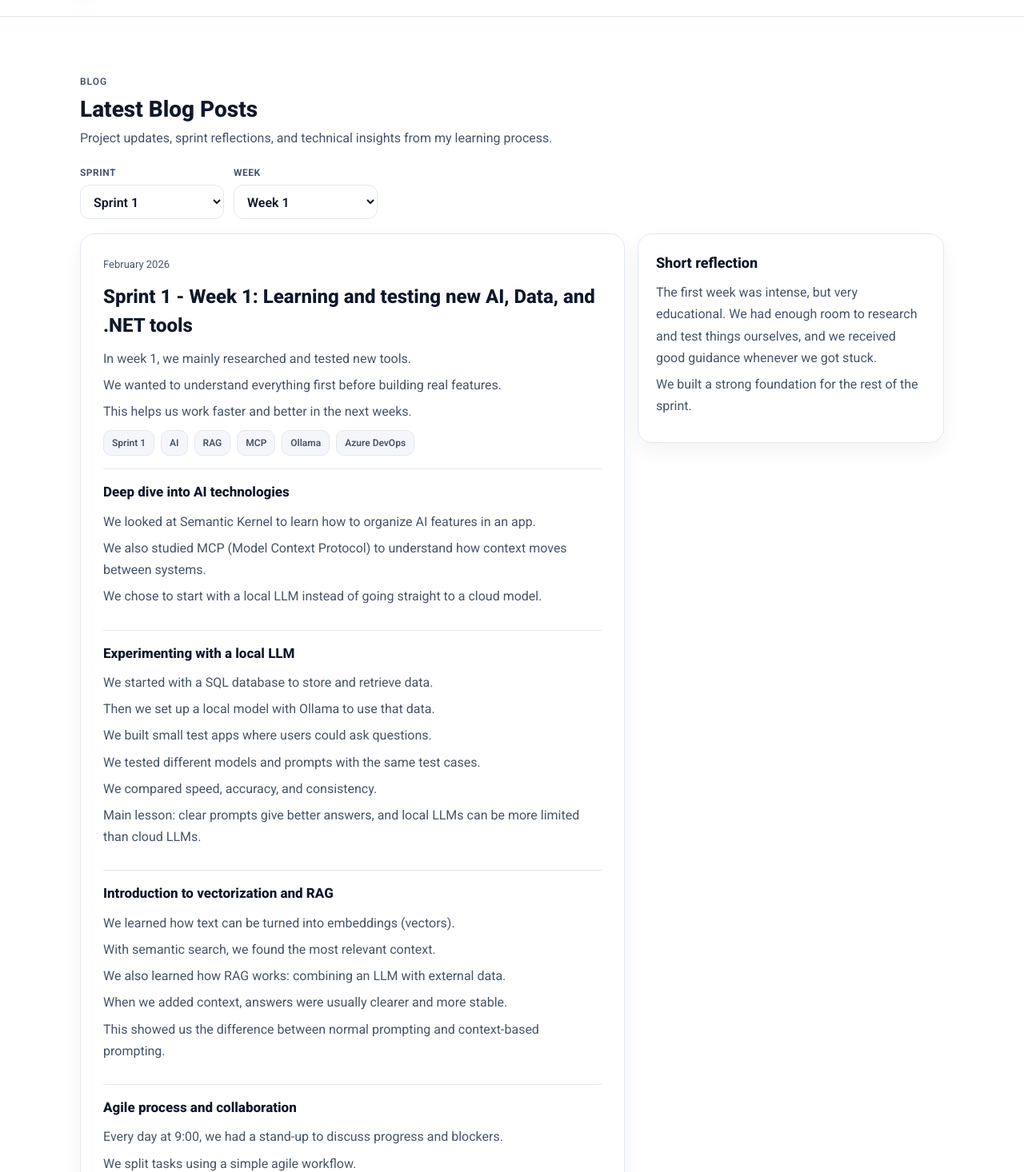
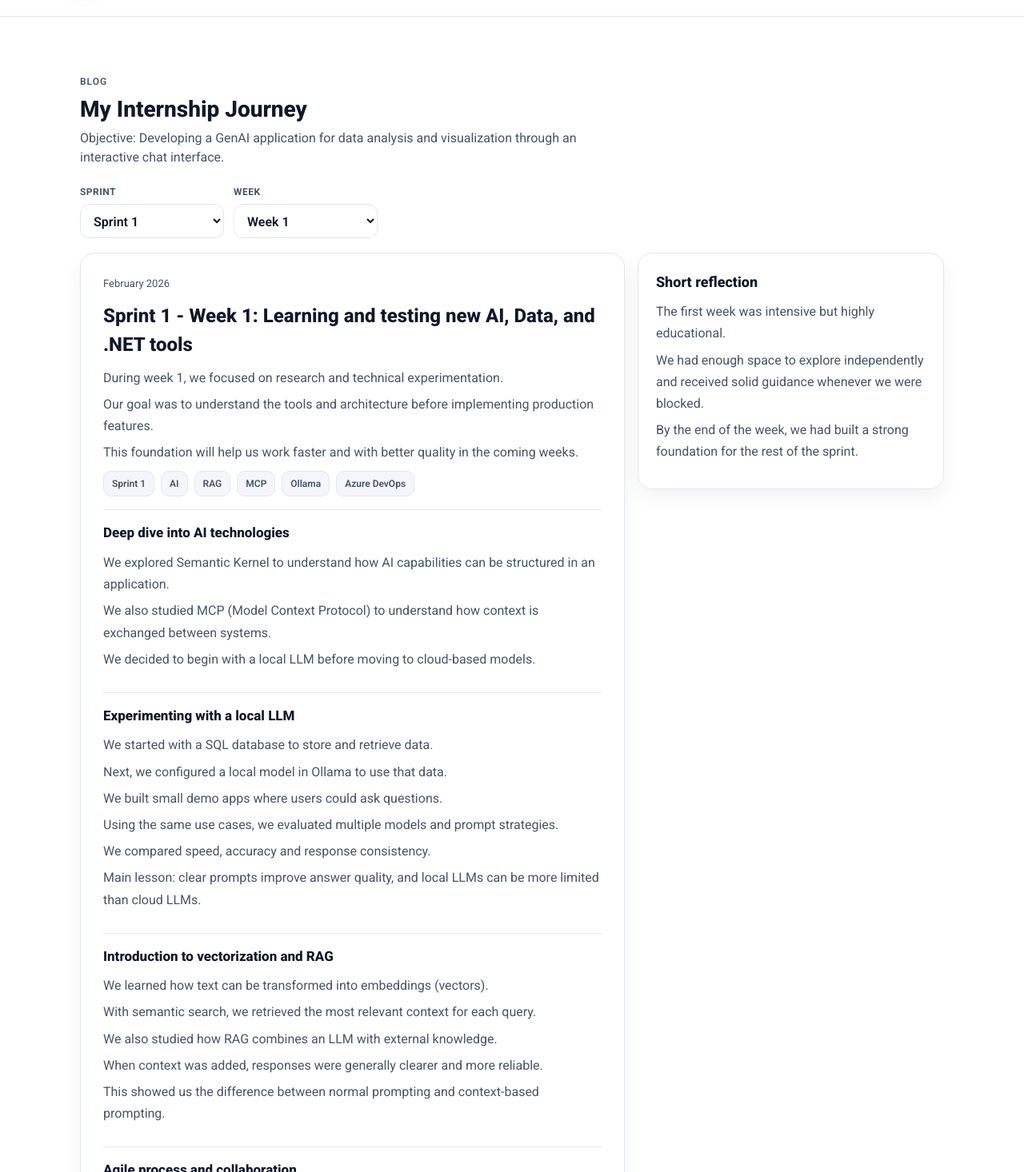
Before and after one commit to BelhajOuail/Portfolio, a Next.js app: page /blog in a window 1280 px wide. Shown: the part 64-1530 px from the top of the page at 80% size. Built offline with nearby package versions, Linux system fonts and the light colour scheme.

Commit message:
Blog upgraded

```diff
--- a/src/pages/blog/index.tsx
+++ b/src/pages/blog/index.tsx
@@ -33,56 +33,57 @@ const sprints: Sprint[] = [
         title: 'Sprint 1 - Week 1: Learning and testing new AI, Data, and .NET tools',
         date: 'February 2026',
         introPoints: [
-          'In week 1, we mainly researched and tested new tools.',
-          'We wanted to understand everything first before building real features.',
-          'This helps us work faster and better in the next weeks.',
+          'During week 1, we focused on research and technical experimentation.',
+          'Our goal was to understand the tools and architecture before implementing production features.',
+          'This foundation will help us work faster and with better quality in the coming weeks.',
         ],
         tags: ['Sprint 1', 'AI', 'RAG', 'MCP', 'Ollama', 'Azure DevOps'],
         sections: [
           {
             title: 'Deep dive into AI technologies',
             points: [
-              'We looked at Semantic Kernel to learn how to organize AI features in an app.',
-              'We also studied MCP (Model Context Protocol) to understand how context moves between systems.',
-              'We chose to start with a local LLM instead of going straight to a cloud model.',
+              'We explored Semantic Kernel to understand how AI capabilities can be structured in an application.',
+              'We also studied MCP (Model Context Protocol) to understand how context is exchanged between systems.',
+              'We decided to begin with a local LLM before moving to cloud-based models.',
             ],
           },
           {
             title: 'Experimenting with a local LLM',
             points: [
               'We started with a SQL database to store and retrieve data.',
-              'Then we set up a local model with Ollama to use that data.',
-              'We built small test apps where users could ask questions.',
-              'We tested different models and prompts with the same test cases.',
-              'We compared speed, accuracy, and consistency.',
-              'Main lesson: clear prompts give better answers, and local LLMs can be more limited than cloud LLMs.',
+              'Next, we configured a local model in Ollama to use that data.',
+              'We built small demo apps where users could ask questions.',
+              'Using the same use cases, we evaluated multiple models and prompt strategies.',
+              'We compared speed, accuracy and response consistency.',
+              'Main lesson: clear prompts improve answer quality, and local LLMs can be more limited than cloud LLMs.',
             ],
           },
           {
             title: 'Introduction to vectorization and RAG',
             points: [
-              'We learned how text can be turned into embeddings (vectors).',
-              'With semantic search, we found the most relevant context.',
-              'We also learned how RAG works: combining an LLM with external data.',
-              'When we added context, answers were usually clearer and more stable.',
+              'We learned how text can be transformed into embeddings (vectors).',
+              'With semantic search, we retrieved the most relevant context for each query.',
+              'We also studied how RAG combines an LLM with external knowledge.',
+              'When context was added, responses were generally clearer and more reliable.',
               'This showed us the difference between normal prompting and context-based prompting.',
             ],
           },
           {
             title: 'Agile process and collaboration',
             points: [
-              'Every day at 9:00, we had a stand-up to discuss progress and blockers.',
+              'Every day at 9:00, we held a stand-up to discuss progress and blockers.',
               'We split tasks using a simple agile workflow.',
               'In Azure DevOps, we managed user stories, tasks, and repositories.',
-              'We also planned early for future merges between apps.',
+              'We also planned early for future integration and merge work between applications.',
               'This gave us a clear view of real team collaboration.',
             ],
           },
         ],
         reflectionTitle: 'Short reflection',
         reflectionPoints: [
-          'The first week was intense, but very educational. We had enough room to research and test things ourselves, and we received good guidance whenever we got stuck.',
-          'We built a strong foundation for the rest of the sprint.',
+          'The first week was intensive but highly educational.',
+          'We had enough space to explore independently and received solid guidance whenever we were blocked.',
+          'By the end of the week, we had built a strong foundation for the rest of the sprint.',
         ],
       },
       {
@@ -90,46 +91,46 @@ const sprints: Sprint[] = [
         title: 'Sprint 1 - Week 2: Implementation and first integrations',
         date: 'February 2026',
         introPoints: [
-          'In week 2, we moved from research to building.',
-          'We turned our demo-apps into working parts step by step.',
-          'After the research phase, we had to deliver two apps.',
+          'In week 2, we shifted from research to implementation.',
+          'Step by step, we turned our demo apps into functional components.',
+          'After the research phase, our objective was to deliver two working applications.',
         ],
         tags: ['Sprint 1', 'SQL', 'Vectorization', 'API', 'LLM', 'Unit Tests', 'Dapper'],
         sections: [
           {
             title: 'Week 2 focus',
             points: [
-              'We improved earlier demo-apps and made them more stable.',
-              'We defined how frontend, backend, and AI flow connect.',
-              'We agreed on technical choices for the next sprint.',
+              'We improved our earlier demo apps and made them more stable.',
+              'We clarified how the frontend, backend, and AI workflow connect end-to-end.',
+              'We aligned on technical choices for the next sprint.',
             ],
           },
           {
             title: 'Two apps after the research phase',
             points: [
-              'After the research phase, we built two apps with different goals.',
-              'The first app used a regular SQL database.',
-              'The second app used a vectorized SQL setup for semantic search.',
-              'This helped us compare normal queries with context-based retrieval.',
+              'After the research phase, we built two applications with different goals.',
+              'The first application used a traditional SQL database setup.',
+              'The second application used a vectorized SQL setup for semantic search.',
+              'This allowed us to compare standard querying with context-based retrieval.',
             ],
           },
           {
             title: 'What we implemented concretely',
             points: [
-              'For the first app, we created a stable SQL connection for our chat app.',
-              'We gave the LLM table and column context so it could create better SQL queries.',
-              'We started with a console app and then moved it to a working API with database and chat logic.',
+              'For the first application, we created a stable SQL connection for the chat workflow.',
+              'We provided the LLM with table and column context so it could generate better SQL queries.',
+              'We started with a console prototype and then moved to a working API with database and chat logic.',
               'We added unit tests to keep this flow reliable.',
-              'For the second app, we prepared data for vector search and tested semantic results.',
-              'We compared both apps on speed, accuracy, and error handling.',
+              'For the second application, we prepared data for vector search and tested semantic retrieval results.',
+              'We compared both applications in terms of speed, accuracy, and error handling.',
               'In future sprints, we will choose which app direction to continue.',
             ],
           },
         ],
         reflectionTitle: 'Short reflection',
         reflectionPoints: [
-          'We moved from loose demo-apps to real building blocks.',
-          'The architecture is now clearer than in week 1.',
+          'We moved from loose demo apps to practical building blocks.',
+          'The architecture is now much clearer than it was in week 1.',
         ],
       },
     ],
@@ -159,9 +160,9 @@ const BlogsPage = () => {
           <div className="container">
             <div className="section__head">
               <p className="eyebrow">Blog</p>
-              <h1 className="section__title">Latest Blog Posts</h1>
+              <h1 className="section__title">My Internship Journey</h1>
               <p className="section__subtitle">
-                Project updates, sprint reflections, and technical insights from my learning process.
+                Objective: Developing a GenAI application for data analysis and visualization through an interactive chat interface.
               </p>
             </div>
 
```
